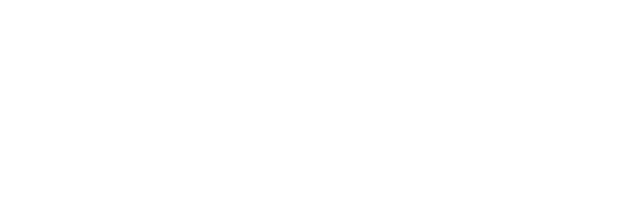
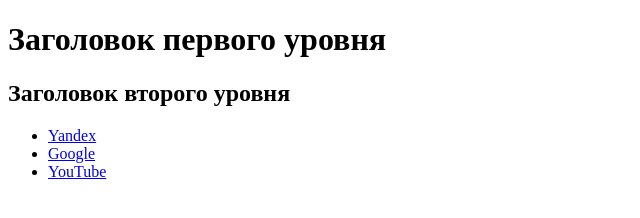
Before and after one commit to evgeniy-strel/task-html, a website: page src/index.html in a window 1280 px wide. Shown: the whole page, without its empty margins (0-640 px from the left). Drawn offline with Linux system fonts and the light colour scheme.

Commit message:
Задание по HTML

```diff
--- a/src/index.html
+++ b/src/index.html
@@ -3,5 +3,13 @@
     <head>
         <title>HTML</title>
     </head>
-    <body></body>
+    <body>
+        <h1>Заголовок первого уровня</h1>
+        <h2>Заголовок второго уровня</h2>
+        <ul>
+            <li><a href="https://ya.ru">Yandex</a></li>
+            <li><a href="https://google.ru">Google</a></li>
+            <li><a href="https://youtube.com">YouTube</a></li>
+        </ul>
+    </body>
 </html>
```
